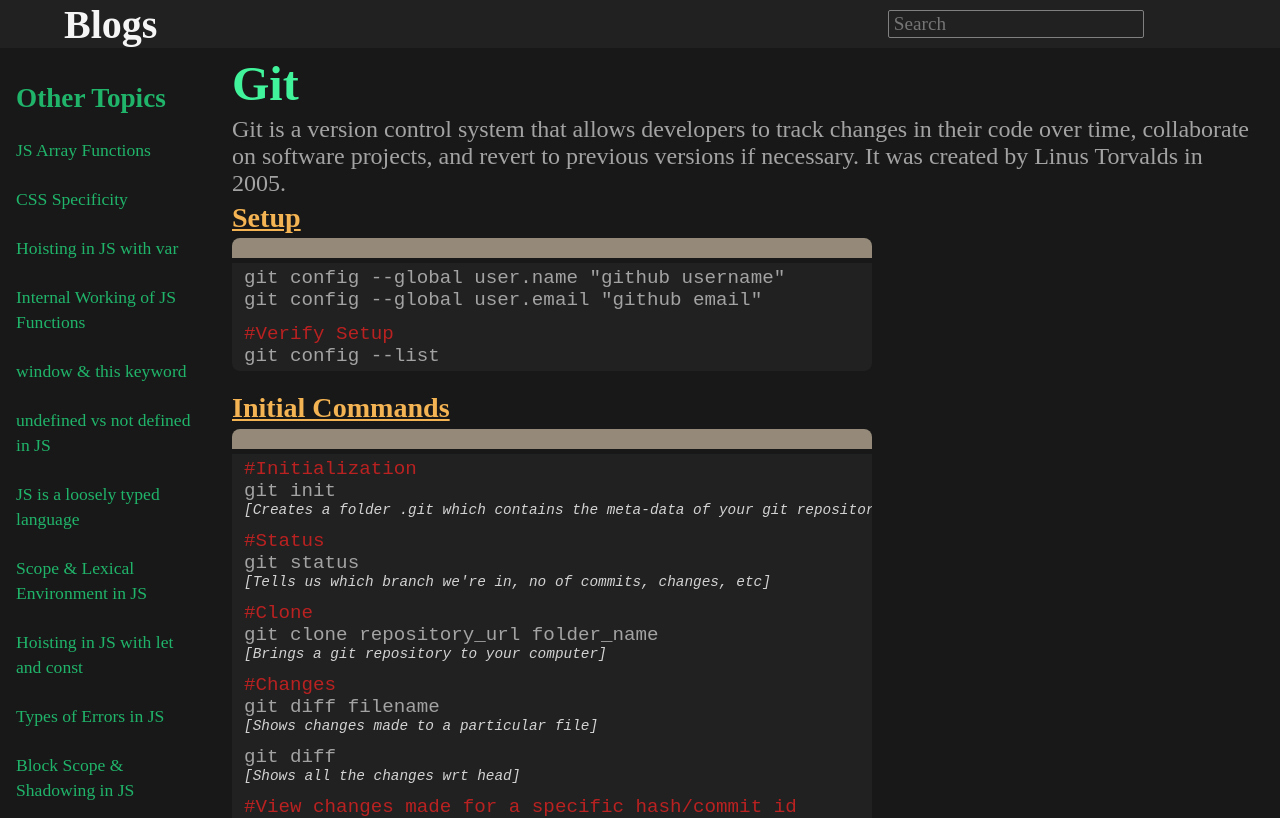
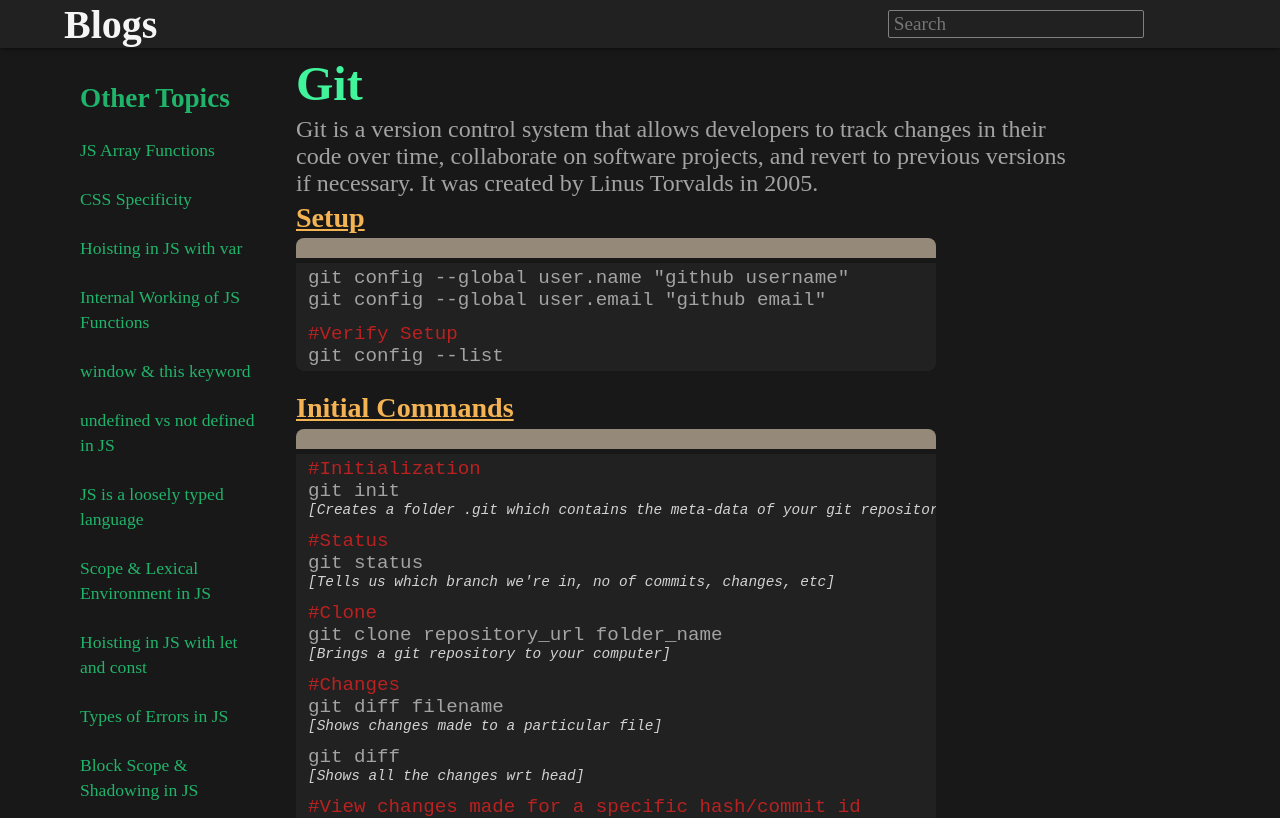
Before and after one commit to SoumyaSagnik/Blogs, a React (Create React App) app: page /git in a window 1280 px wide. Shown: the top 818 px of the page. Built offline with nearby package versions, Linux system fonts and the light colour scheme; a web font is replaced by a local one.

Commit message:
css update

```diff
--- a/src/App.css
+++ b/src/App.css
@@ -27,6 +27,7 @@ aside {
   line-height: 1.5rem;
   max-height: 90%;
   overflow-y: scroll;
+  margin-left: 15vw;
 }
 
 aside h2 {
@@ -71,6 +72,7 @@ aside ul {
   justify-content: space-between;
   background-color: #212121;
   z-index: 1;
+  box-shadow: 0 0 .3rem rgba(0, 0, 0, .7);
 }
 
 .content {
@@ -92,6 +94,7 @@ aside ul {
 .content.page {
   flex-wrap: nowrap;
   flex-direction: column;
+  width: 55vw;
 }
 
 .content.page h1 {
@@ -224,6 +227,7 @@ footer {
   align-items: center;
   justify-content: center;
   bottom: 0;
+  box-shadow: 0 0 .3rem rgba(0, 0, 0, .7);
 }
 
 footer a {
@@ -361,6 +365,16 @@ footer img#mail {
   margin-left: 6rem;
 }
 
+@media (max-width: 1450px) {
+  aside {
+    margin-left: 5vw;
+  }
+
+  .content.page {
+    width: 65vw;
+  }
+}
+
 @media (max-width: 1115px) {
   aside {
     display: none;
@@ -368,6 +382,10 @@ footer img#mail {
 
   .content {
     justify-content: center;
+  }
+
+  .content.page {
+    width: 97.5vw;
   }
 }
 
```
